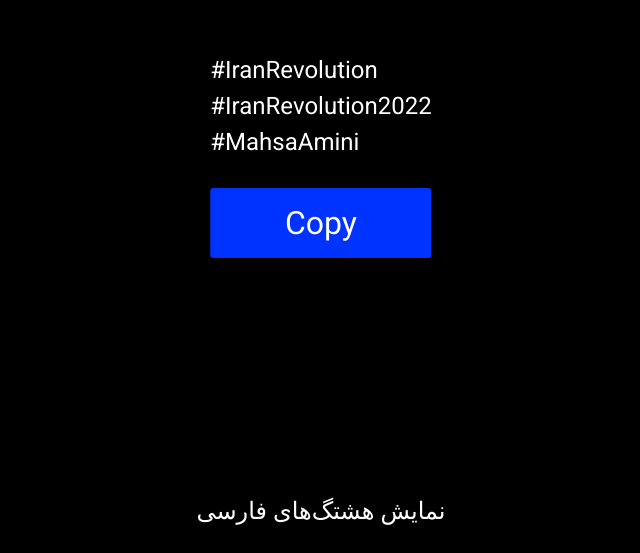
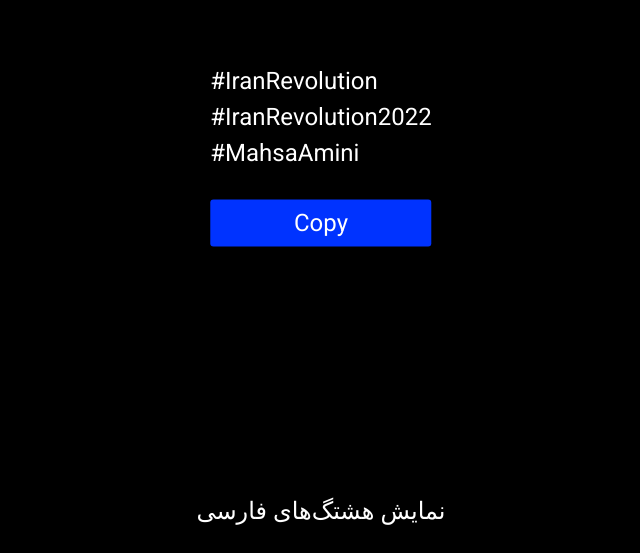
Before and after one commit to worldforiran/BeOurVoice, a React (Vite) app in the folder app/: page / in a window 1280 px wide. Shown: the part 247-800 px from the top of the page, without its empty margins (319-959 px from the left). Built offline with nearby package versions, Linux system fonts and the light colour scheme; the HTML template or start-up script is replaced by a standard one; a web font is replaced by a local one.

Commit message:
fix: better style

```diff
--- a/app/src/Hashtags/Hashtags.module.css
+++ b/app/src/Hashtags/Hashtags.module.css
@@ -18,14 +18,15 @@
 
 .CopyButton {
   cursor: pointer;
-  padding: 1rem 2rem;
+  padding: 0.6rem 1.5rem;
   border: 0;
   margin-top: 2rem;
   background-color: #0033ff;
   color: white;
-  font-size: 2rem;
+  font-size: 1.5rem;
   text-align: center;
   border-radius: 0.2rem;
+  user-select: none;
 }
 
 .CopyButton:hover {
--- a/app/src/LanguageSelector/LanguageSelector.module.css
+++ b/app/src/LanguageSelector/LanguageSelector.module.css
@@ -7,6 +7,7 @@
   padding: 0.5rem 0;
   text-align: center;
   cursor: pointer;
+  user-select: none;
 }
 
 .LanguageSelector:hover {
```
